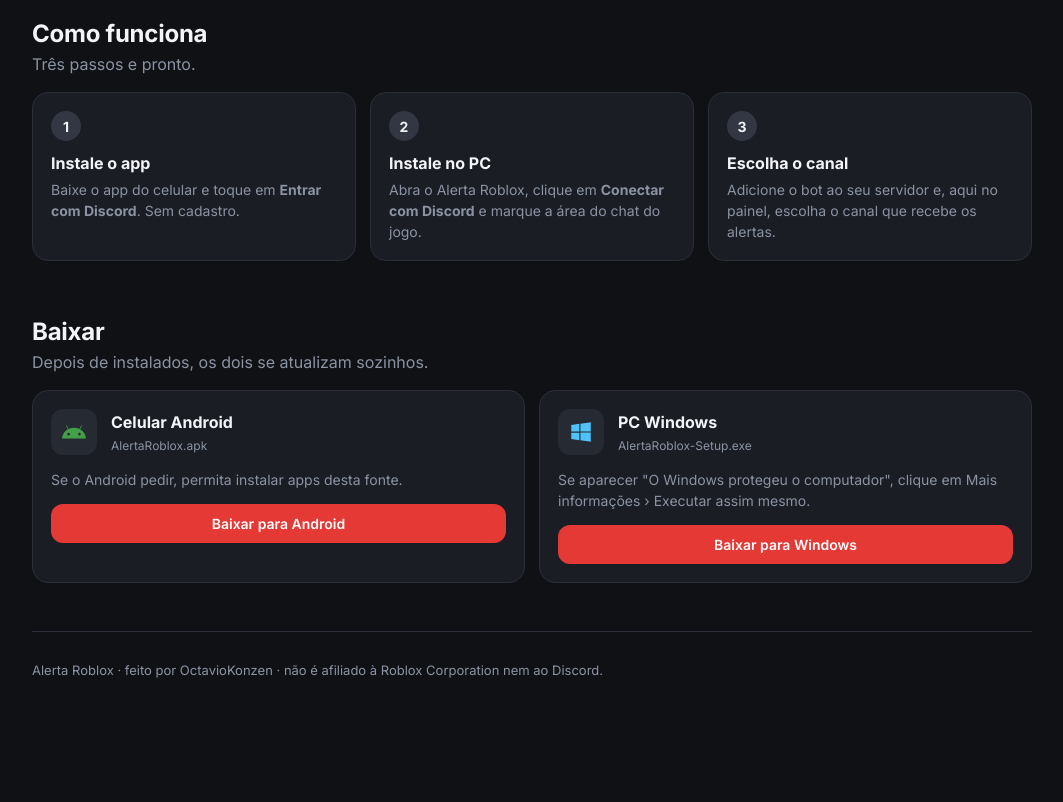
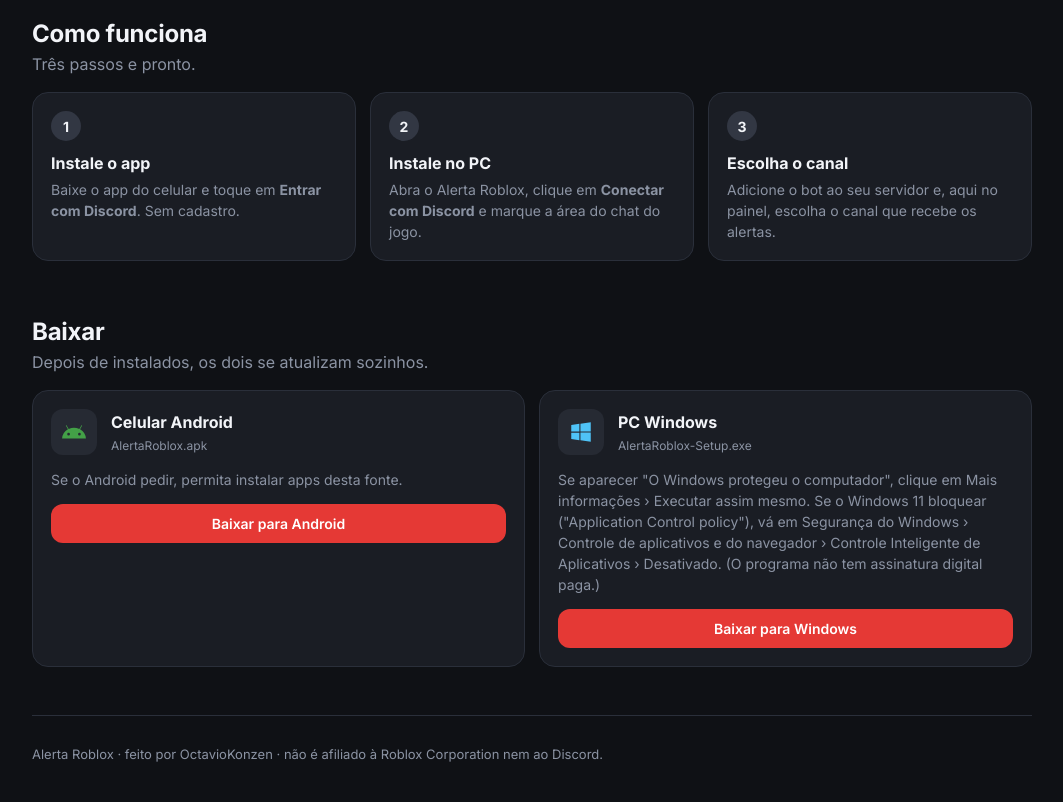
Before and after one commit to OctavioKonzen/Alerta, a plain HTML site: page site/index.html in a window 1280 px wide. Shown: the part 519-1321 px from the top of the page, without its empty margins (108-1171 px from the left). Before the commit the page ends 1237 px from the top, so only its background shows below. Drawn offline with Linux system fonts and the light colour scheme; no server answers.

Commit message:
Site e README: como passar pelo bloqueio do Windows (sem assinatura digital)
Co-Authored-By: Claude Opus 5.5 <noreply@anthropic.com>
Claude-Session: https://claude.ai/code/session_01EDnQpHLjTEk31nr21ap3WS

```diff
--- a/site/index.html
+++ b/site/index.html
@@ -240,7 +240,9 @@
             <div class="icone-caixa"><svg viewBox="0 0 24 24" fill="#4FC3F7" aria-hidden="true"><path d="M3 5.5 10.5 4.4v7.1H3Zm0 13 7.5 1.1v-7H3ZM11.5 4.3 21 3v8.5h-9.5Zm0 15.4L21 21v-8.5h-9.5Z"/></svg></div>
             <div><h3>PC Windows</h3><div class="detalhe" id="infoPc">AlertaRoblox-Setup.exe</div></div>
           </div>
-          <p>Se aparecer "O Windows protegeu o computador", clique em Mais informações › Executar assim mesmo.</p>
+          <p>Se aparecer "O Windows protegeu o computador", clique em Mais informações › Executar assim mesmo.
+            Se o Windows 11 bloquear ("Application Control policy"), vá em Segurança do Windows › Controle de aplicativos
+            e do navegador › Controle Inteligente de Aplicativos › Desativado. (O programa não tem assinatura digital paga.)</p>
           <a class="btn pri" href="https://github.com/OctavioKonzen/Alerta/releases/download/ultima/AlertaRoblox-Setup.exe">Baixar para Windows</a>
         </div>
       </div>
```
Also changed, not shown: CLAUDE.md (+2 -0 lines), README.md.
